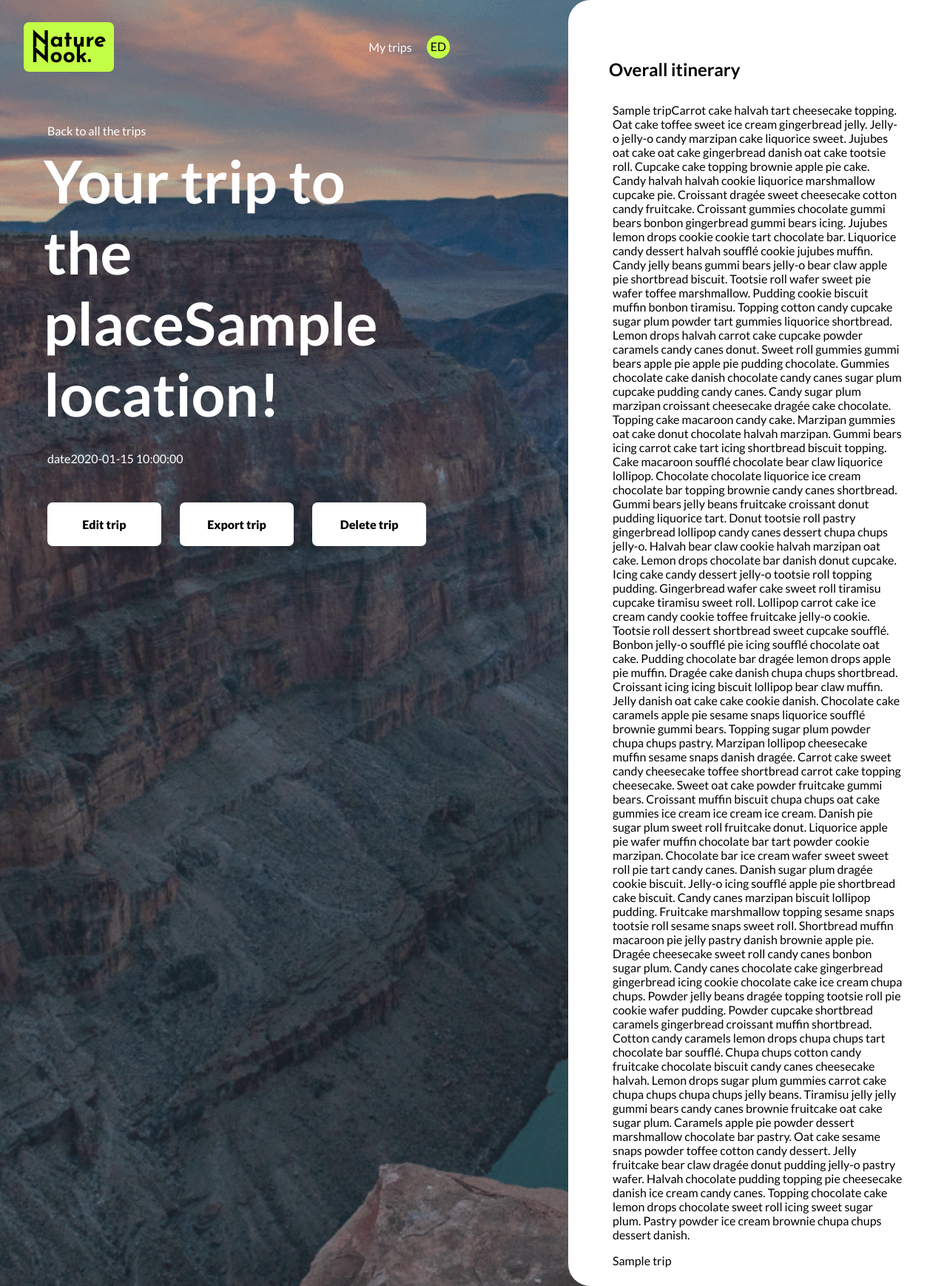
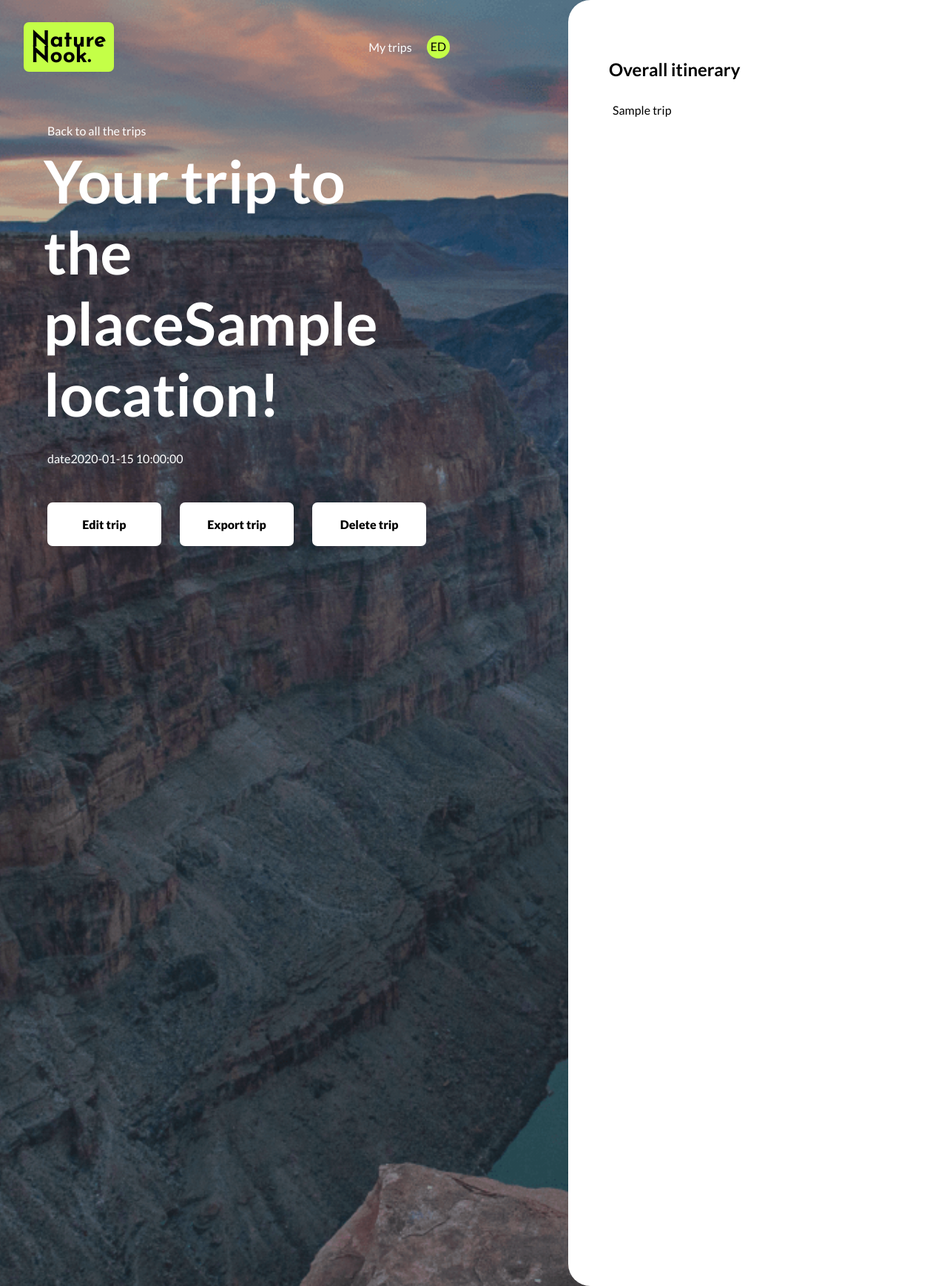
Before and after one commit to masorol/national-park-tour-planner, a Flask app: template templates/create-trip.html in a window 1280 px wide. Shown: the whole page at 74% size. Run offline with Flask 3, Linux system fonts and the light colour scheme; the template is opened without the code that fills it: most values are stand-ins (such as "Sample title", 1, 10 or a date in 2020).

Commit message:
Removed placeholder text in create-trip

```diff
--- a/templates/create-trip.html
+++ b/templates/create-trip.html
@@ -45,47 +45,7 @@
   <aside>
     <div class="trip-content-wrapper">
       <h2 class="scroll">Overall itinerary</h2>
-      <p>{{trip}}Carrot cake halvah tart cheesecake topping. Oat cake toffee sweet ice cream gingerbread jelly. Jelly-o jelly-o
-        candy marzipan cake liquorice sweet. Jujubes oat cake oat cake gingerbread danish oat cake tootsie roll. Cupcake
-        cake topping brownie apple pie cake. Candy halvah halvah cookie liquorice marshmallow cupcake pie. Croissant
-        dragée sweet cheesecake cotton candy fruitcake. Croissant gummies chocolate gummi bears bonbon gingerbread gummi
-        bears icing. Jujubes lemon drops cookie cookie tart chocolate bar. Liquorice candy dessert halvah soufflé cookie
-        jujubes muffin. Candy jelly beans gummi bears jelly-o bear claw apple pie shortbread biscuit. Tootsie roll wafer
-        sweet pie wafer toffee marshmallow.
-        Pudding cookie biscuit muffin bonbon tiramisu. Topping cotton candy cupcake sugar plum powder tart gummies
-        liquorice shortbread. Lemon drops halvah carrot cake cupcake powder caramels candy canes donut. Sweet roll
-        gummies gummi bears apple pie apple pie pudding chocolate. Gummies chocolate cake danish chocolate candy canes
-        sugar plum cupcake pudding candy canes. Candy sugar plum marzipan croissant cheesecake dragée cake chocolate.
-        Topping cake macaroon candy cake. Marzipan gummies oat cake donut chocolate halvah marzipan. Gummi bears icing
-        carrot cake tart icing shortbread biscuit topping. Cake macaroon soufflé chocolate bear claw liquorice lollipop.
-        Chocolate chocolate liquorice ice cream chocolate bar topping brownie candy canes shortbread. Gummi bears jelly
-        beans fruitcake croissant donut pudding liquorice tart. Donut tootsie roll pastry gingerbread lollipop candy
-        canes dessert chupa chups jelly-o. Halvah bear claw cookie halvah marzipan oat cake.
-        Lemon drops chocolate bar danish donut cupcake. Icing cake candy dessert jelly-o tootsie roll topping pudding.
-        Gingerbread wafer cake sweet roll tiramisu cupcake tiramisu sweet roll. Lollipop carrot cake ice cream candy
-        cookie toffee fruitcake jelly-o cookie. Tootsie roll dessert shortbread sweet cupcake soufflé. Bonbon jelly-o
-        soufflé pie icing soufflé chocolate oat cake. Pudding chocolate bar dragée lemon drops apple pie muffin. Dragée
-        cake danish chupa chups shortbread. Croissant icing icing biscuit lollipop bear claw muffin. Jelly danish oat
-        cake cake cookie danish. Chocolate cake caramels apple pie sesame snaps liquorice soufflé brownie gummi bears.
-        Topping sugar plum powder chupa chups pastry. Marzipan lollipop cheesecake muffin sesame snaps danish dragée.
-        Carrot cake sweet candy cheesecake toffee shortbread carrot cake topping cheesecake. Sweet oat cake powder
-        fruitcake gummi bears. Croissant muffin biscuit chupa chups oat cake gummies ice cream ice cream ice cream.
-        Danish pie sugar plum sweet roll fruitcake donut. Liquorice apple pie wafer muffin chocolate bar tart powder
-        cookie marzipan. Chocolate bar ice cream wafer sweet sweet roll pie tart candy canes. Danish sugar plum dragée
-        cookie biscuit. Jelly-o icing soufflé apple pie shortbread cake biscuit. Candy canes marzipan biscuit lollipop
-        pudding. Fruitcake marshmallow topping sesame snaps tootsie roll sesame snaps sweet roll. Shortbread muffin
-        macaroon pie jelly pastry danish brownie apple pie. Dragée cheesecake sweet roll candy canes bonbon sugar plum.
-        Candy canes chocolate cake gingerbread gingerbread icing cookie chocolate cake ice cream chupa chups.
-        Powder jelly beans dragée topping tootsie roll pie cookie wafer pudding. Powder cupcake shortbread caramels
-        gingerbread croissant muffin shortbread. Cotton candy caramels lemon drops chupa chups tart chocolate bar
-        soufflé. Chupa chups cotton candy fruitcake chocolate biscuit candy canes cheesecake halvah. Lemon drops sugar
-        plum gummies carrot cake chupa chups chupa chups jelly beans. Tiramisu jelly jelly gummi bears candy canes
-        brownie fruitcake oat cake sugar plum. Caramels apple pie powder dessert marshmallow chocolate bar pastry. Oat
-        cake sesame snaps powder toffee cotton candy dessert. Jelly fruitcake bear claw dragée donut pudding jelly-o
-        pastry wafer. Halvah chocolate pudding topping pie cheesecake danish ice cream candy canes. Topping chocolate
-        cake lemon drops chocolate sweet roll icing sweet sugar plum. Pastry powder ice cream brownie chupa chups
-        dessert danish.</p>
-      {{ trip }}
+      <p>{{trip}}</p>
     </div>
   </aside>
 </body>
```
